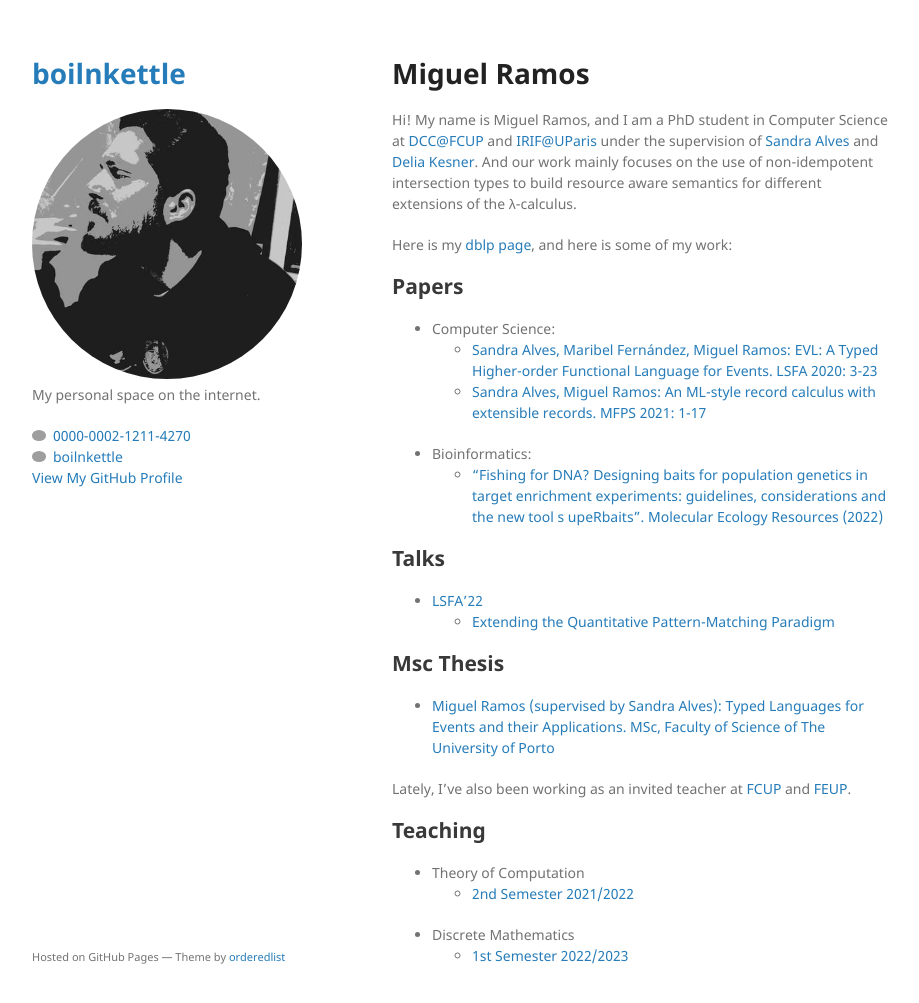
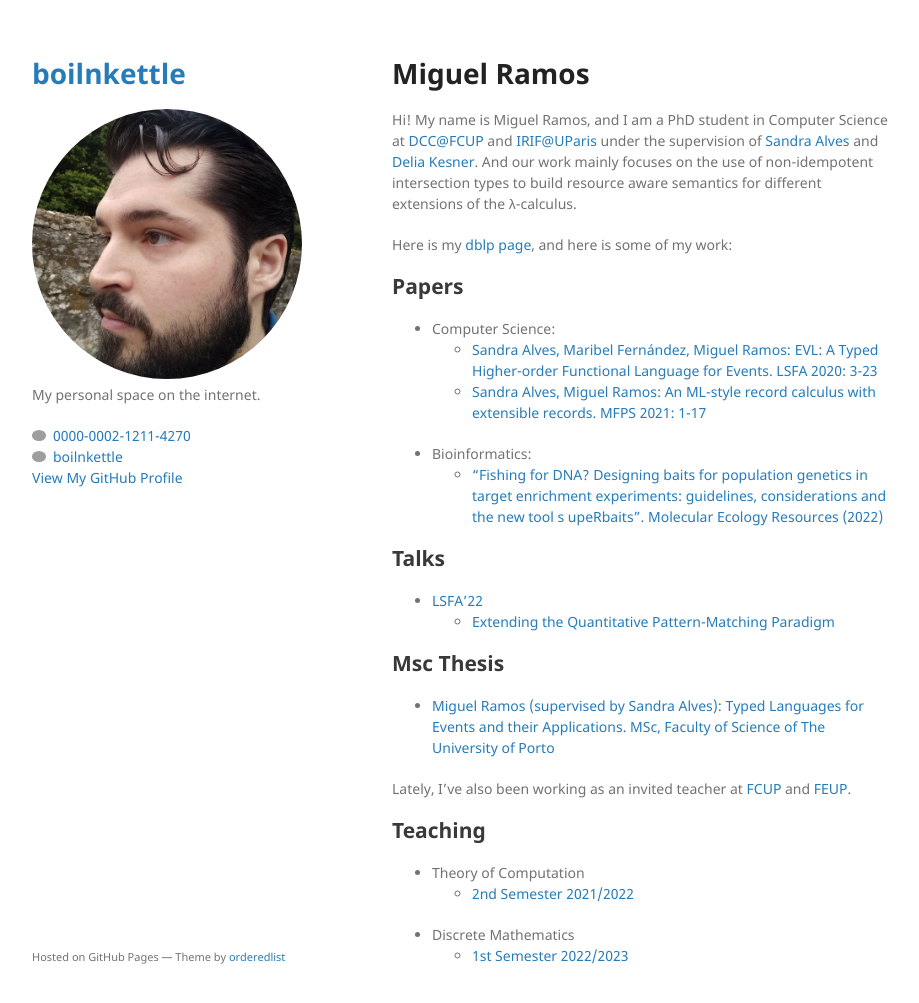
Before and after one commit to boilnkettle/boilnkettle.github.io, a Jekyll site: the page built from index.md, in a window 1280 px wide and 1036 px high. Shown: the top 1003 px of the window, without its empty margins (178-1097 px from the left). Built offline with Jekyll 4.4.1, drawn with Linux system fonts in a browser that asks for light colours; our own code applies the rules of GitHub Pages for plain Markdown files; grey boxes are pictures that could not be loaded.

```diff
--- a/_config.yml
+++ b/_config.yml
@@ -24,9 +24,9 @@ description: >- # this means to ignore newlines until "baseurl:"
   My personal space on the internet.
 baseurl: "" # the subpath of your site, e.g. /blog
 url: "" # the base hostname & protocol for your site, e.g. http://example.com
-twitter_username: boilnkettle
+# twitter_username: boilnkettle
 github_username: boilnkettle
-logo: /assets/img/me.jpg
+logo: /assets/img/eu.jpg
 
 # Build settings
 theme: jekyll-theme-minimal
```
Also changed, not shown: assets/img/eu.jpg (added).
